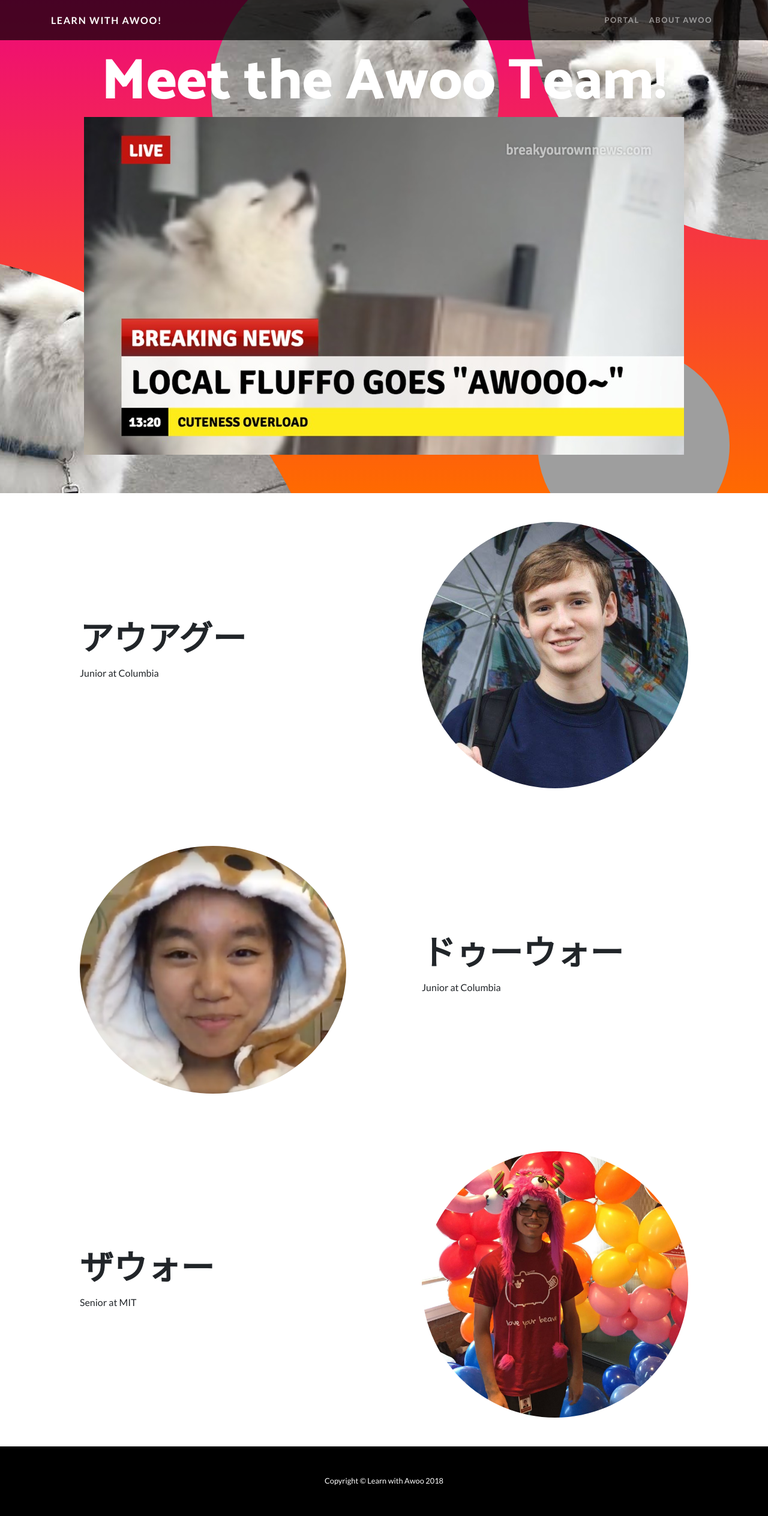
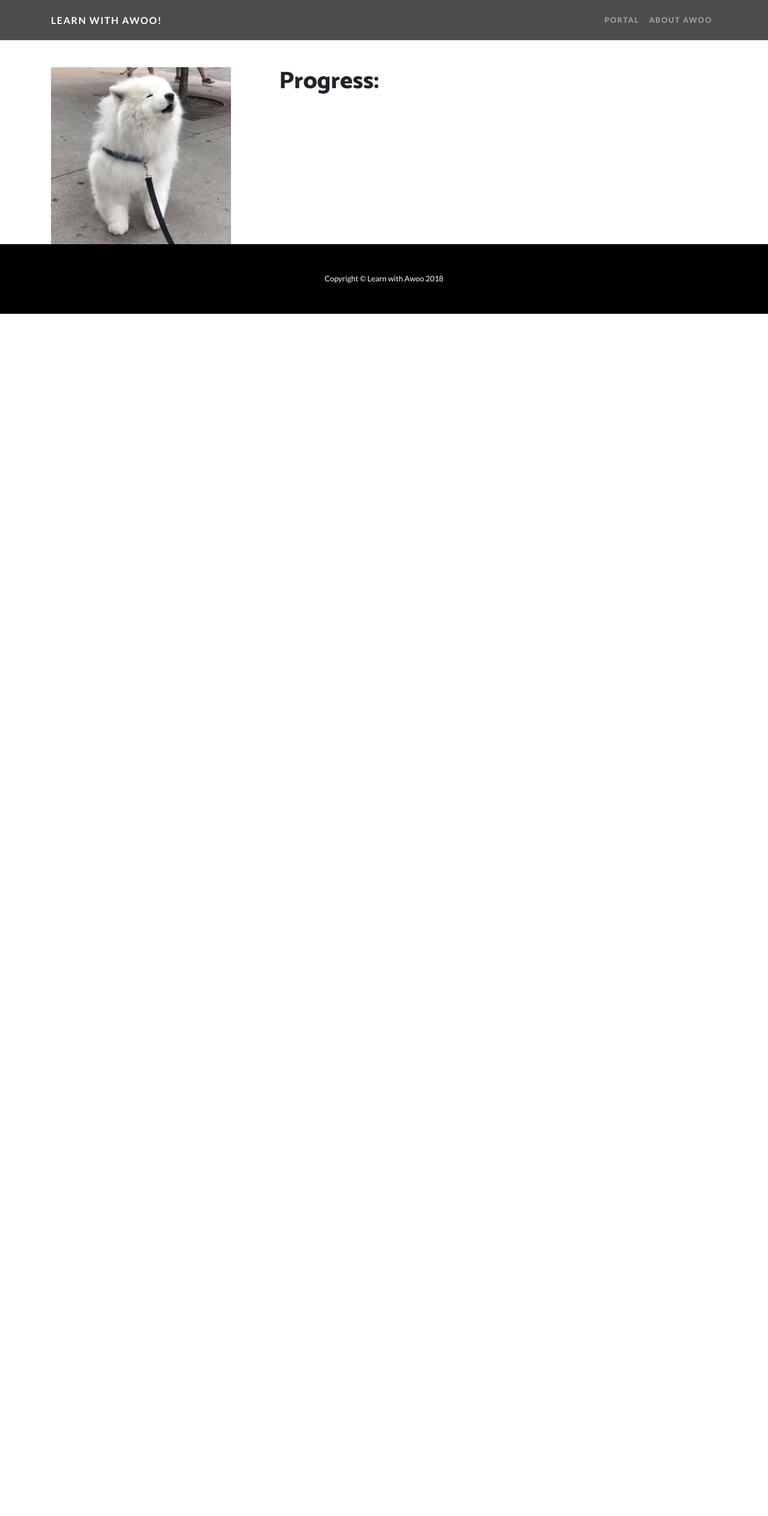
Before and after one commit to exsmiley/learn_with_awoo, a Flask app: template templates/portal.html in a window 1280 px wide. Shown: the whole page at 60% size. After the commit the page ends 523 px from the top, so only its background shows below. Run offline with Flask 2, Linux system fonts and the light colour scheme; the template is opened without the code that fills it, so the values that code supplies are empty; parts of the project's set-up code (start-up, migrations or seed data) failed here and were passed over; some libraries are stand-ins or nearby versions; grey boxes are pictures that could not be loaded.

Commit message:
portal has some progress

```diff
--- a/app.py
+++ b/app.py
@@ -4,11 +4,17 @@ from topics.agg import load_data
 
 app = Flask(__name__)
 data = load_data()
+log = []
 
 
 @app.route('/')
 def home_page():
     return render_template('index.html')
+
+
+@app.route('/portal')
+def portal_page():
+    return render_template('portal.html')
 
 
 @app.route('/awoo')
@@ -31,6 +37,9 @@ def topic_page(name):
 def specific_data(cat, name):
     cat = cat.lower()
     name = name.lower()
+    log.append('Visited {}/{}'.format(cat, name))
+    data[cat][name]['visited'] = True
+    # TODO maybe add restriction
     return jsonify(data[cat][name]['desc'])
 
 
@@ -49,6 +58,10 @@ def unban(cat, name):
     data[cat][name]['allowed'] = False
     return jsonify(True)
 
+@app.route('/all_data')
+def all_data():
+    return jsonify({'data': data, 'log': log})
+
 
 @app.errorhandler(404)
 def page_not_found(e):
--- a/templates/404.html
+++ b/templates/404.html
@@ -36,7 +36,10 @@
         <div class="collapse navbar-collapse" id="navbarResponsive">
           <ul class="navbar-nav ml-auto">
             <li class="nav-item">
-              <a class="nav-link" href="#">Portal</a>
+              <a class="nav-link" href="/portal">Portal</a>
+            </li>
+            <li class="nav-item">
+              <a class="nav-link" href="/awoo">About Awoo</a>
             </li>
           </ul>
         </div>
--- a/templates/awoo.html
+++ b/templates/awoo.html
@@ -35,7 +35,7 @@
         <div class="collapse navbar-collapse" id="navbarResponsive">
           <ul class="navbar-nav ml-auto">
             <li class="nav-item">
-              <a class="nav-link" href="#">Portal</a>
+              <a class="nav-link" href="/portal">Portal</a>
             </li>
             <li class="nav-item">
               <a class="nav-link" href="/awoo">About Awoo</a>
--- a/templates/index.html
+++ b/templates/index.html
@@ -35,7 +35,7 @@
         <div class="collapse navbar-collapse" id="navbarResponsive">
           <ul class="navbar-nav ml-auto">
             <li class="nav-item">
-              <a class="nav-link" href="#">Portal</a>
+              <a class="nav-link" href="/portal">Portal</a>
             </li>
             <li class="nav-item">
               <a class="nav-link" href="/awoo">About Awoo</a>
--- a/templates/portal.html
+++ b/templates/portal.html
@@ -35,7 +35,7 @@
       <div class="collapse navbar-collapse" id="navbarResponsive">
         <ul class="navbar-nav ml-auto">
           <li class="nav-item">
-              <a class="nav-link" href="#">Portal</a>
+            <a class="nav-link" href="/portal">Portal</a>
           </li>
           <li class="nav-item">
             <a class="nav-link" href="/awoo">About Awoo</a>
@@ -45,75 +45,24 @@
     </div>
   </nav>
 
-    <header class="masthead text-center text-white">
-      <div class="masthead-content">
-        <div class="container">
-          <h1 class="masthead-heading mb-0">Meet the Awoo Team!</h1>
-          <!-- <h2 class="masthead-subheading mb-0">Get informed about issues affecting the country!</h2> -->
-          <!-- <a href="#" class="btn btn-primary btn-xl rounded-pill mt-5" style="visibility: hidden">Learn More</a> -->
-          <!-- <img src="/static/img/cooler.png"> -->
-          <img src="/static/img/local.jpg">
+  <div class="container" style="padding-top: calc(7rem);">
+    <section id='#info'>
+
+      <div class="row">
+        <div class="col-lg-4">
+          <img class="img-fluid" src="static/img/awoo.png" width=300 height=300>
         </div>
+        <div class="col-lg-8">
+          <h1>Progress:</h1>
+          <div id="topics">
+
         </div>
-      <div class="bg-circle-1 bg-circle"></div>
-      <div class="bg-circle-2 bg-circle"></div>
-      <div class="bg-circle-3 bg-circle"></div>
-      <div class="bg-circle-4 bg-circle"></div>
-    </header>
 
-    <section id='#info'>
-      <div class="container">
-        <div class="row align-items-center">
-          <div class="col-lg-6 order-lg-2">
-            <div class="p-5">
-              <img class="img-fluid rounded-circle" src="static/img/ag.jpg" alt="">
-            </div>
-          </div>
-          <div class="col-lg-6 order-lg-1">
-            <div class="p-5">
-              <h2 class="display-4">アウアグー</h2>
-              <p>Junior at Columbia</p>
-            </div>
-          </div>
 </div>
 </div>
 </section>
+</div>
 
-    <section>
-      <div class="container">
-        <div class="row align-items-center">
-          <div class="col-lg-6">
-            <div class="p-5">
-              <img class="img-fluid rounded-circle" src="static/img/chan.png" alt="">
-            </div>
-          </div>
-          <div class="col-lg-6">
-            <div class="p-5">
-              <h2 class="display-4">ドゥーウォー</h2>
-              <p>Junior at Columbia</p>
-            </div>
-          </div>
-        </div>
-      </div>
-    </section>
-
-    <section>
-      <div class="container">
-        <div class="row align-items-center">
-          <div class="col-lg-6 order-lg-2">
-            <div class="p-5">
-              <img class="img-fluid rounded-circle" src="static/img/zach.jpg" alt="">
-            </div>
-          </div>
-          <div class="col-lg-6 order-lg-1">
-            <div class="p-5">
-              <h2 class="display-4">ザウォー</h2>
-              <p>Senior at MIT</p>
-            </div>
-          </div>
-        </div>
-      </div>
-    </section>
 
 <!-- Footer -->
 <footer class="py-5 bg-black">
@@ -127,6 +76,35 @@
 <script src="static/vendor/jquery/jquery.min.js"></script>
 <script src="static/vendor/bootstrap/js/bootstrap.bundle.min.js"></script>
 
+<script type="text/javascript">
+  $.get("/all_data", function(data) {
+    console.log(data)
+    for(var name in data['data']) {
+      var count = 0;
+      var seen = 0;
+      for(var subname in data['data'][name]) {
+        count += 1;
+        if(data[name][subname]['visited']) {
+          seen += 1;
+        }
+      }
+
+      // add topic info to DOM
+      $('#topics').append(`<div class="panel-body">
+            <div class="alert alert-info">
+              <h3>${name}</h3>
+              <div class="progress">
+                <div class="progress-bar" role="progressbar" style="width: ${100*seen/count}%;"></div>
+              </div>
+            </div>
+          </div>`)
+    }
+  })
+
+
+</script>
+
+
 </body>
 
 </html>
--- a/topics/agg.py
+++ b/topics/agg.py
@@ -79,6 +79,7 @@ if __name__ == '__main__':
         data[k2] = v
         for k3, v2 in v.iteritems():
             v2['allowed'] = True
+            v2['visited'] = False
             k4 = k3.lower()
             del data[k2][k3]
             data[k2][k4] = v2
```
Also changed, not shown: topics/raw_data.json. Lines whose indentation alone changed are shown as unchanged.
